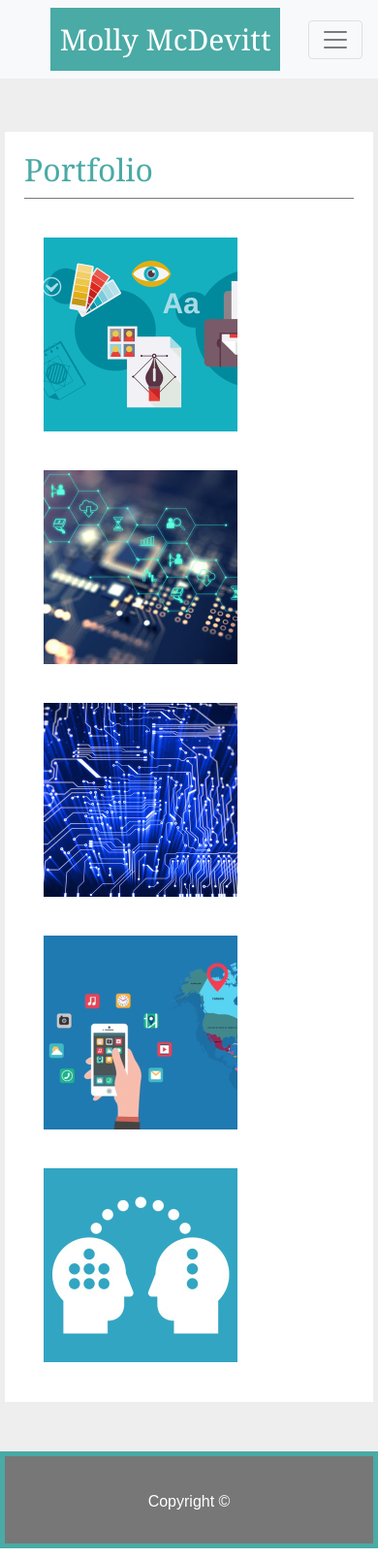
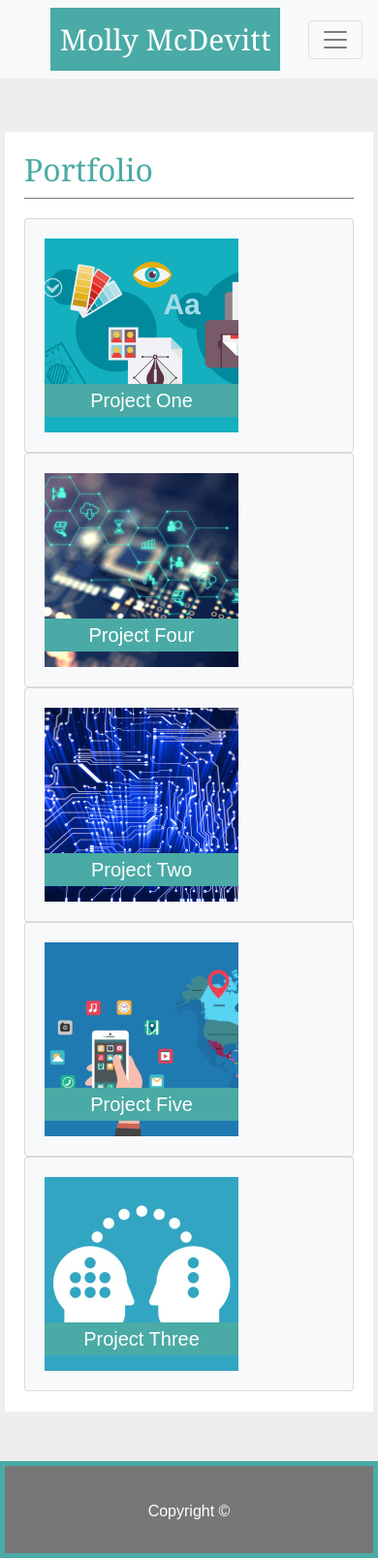
Before and after one commit to mollymcdev/Bootstrap-Portfolio, a plain HTML site: page portfolio.html in a window 390 px wide. Shown: the whole page at 97% size. Drawn offline with nearby package versions, Linux system fonts and the light colour scheme.

Commit message:
cards and text added to portfolio pictures to make them overlay and form added to contact

```diff
--- a/assets/style.css
+++ b/assets/style.css
@@ -59,3 +59,18 @@ a {
     width: 200px;
     margin: 20px;
 }
+
+h5 {
+    position: relative;
+    top: 75%;
+    width: 200px;
+    padding: 5px 0px 5px 0px;
+    text-align: center;
+    font-family: Arial, Helvetica, sans-serif;
+    background-color: #4aaaa5;
+}
+
+.prj-text {
+    font-family: Arial, Helvetica, sans-serif;
+    color: #fff;
+}
--- a/portfolio.html
+++ b/portfolio.html
@@ -43,25 +43,51 @@
             <h2>Portfolio</h2>
             <div class="row">
                 <div class="col-md-6">
-                    <img class="prj" src="assets/images/project_one.jpg" alt="project one">
+                        <div class="card bg-light text-white">
+                                <img class="prj" src="assets/images/project_one.jpg" alt="project one">
+                                <div class="card-img-overlay">
+                                  <h5 class="card-title"><a class="prj-text" href="#">Project One</a></h5>
+                                </div>
+                              </div>
+
                 </div>
                 <div class="col-md-6">
-                    <img class="prj" src="assets/images/project_four.jpg" alt="project four">
+                    <div class="card bg-light text-white">
+                            <img class="prj" src="assets/images/project_four.jpg" alt="project four">
+                            <div class="card-img-overlay">
+                              <h5 class="card-title"><a class="prj-text" href="#">Project Four</a></h5>
+                            </div>
+                          </div>
                 </div>
             </div>
 
             <div class="row">
                 <div class="col-md-6">
-                    <img class="prj" src="assets/images/project_two.jpg" alt="project two">
+                        <div class="card bg-light text-white">
+                                <img class="prj" src="assets/images/project_two.jpg" alt="project two">
+                                <div class="card-img-overlay">
+                                  <h5 class="card-title"><a class="prj-text" href="#">Project Two</a></h5>
+                                </div>
+                              </div>
                 </div>
                 <div class="col-md-6">
-                    <img class="prj" src="assets/images/project_five.jpg" alt="project five">
+                        <div class="card bg-light text-white">
+                                <img class="prj" src="assets/images/project_five.jpg" alt="project five">
+                                <div class="card-img-overlay">
+                                  <h5 class="card-title"><a class="prj-text" href="#">Project Five</a></h5>
+                                </div>
+                              </div>
                 </div>
             </div>
 
             <div class="row">
                 <div class="col-md-6">
-                    <img class="prj" src="assets/images/project_three.jpg" alt="project three">
+                        <div class="card bg-light text-white">
+                                <img class="prj" src="assets/images/project_three.jpg" alt="project three">
+                                <div class="card-img-overlay">
+                                  <h5 class="card-title"><a class="prj-text" href="#">Project Three</a></h5>
+                                </div>
+                              </div>
                 </div>
                 <div class="col-md-6">
                 </div>
```
Also changed, not shown: contact.html (+81 -0 lines).
